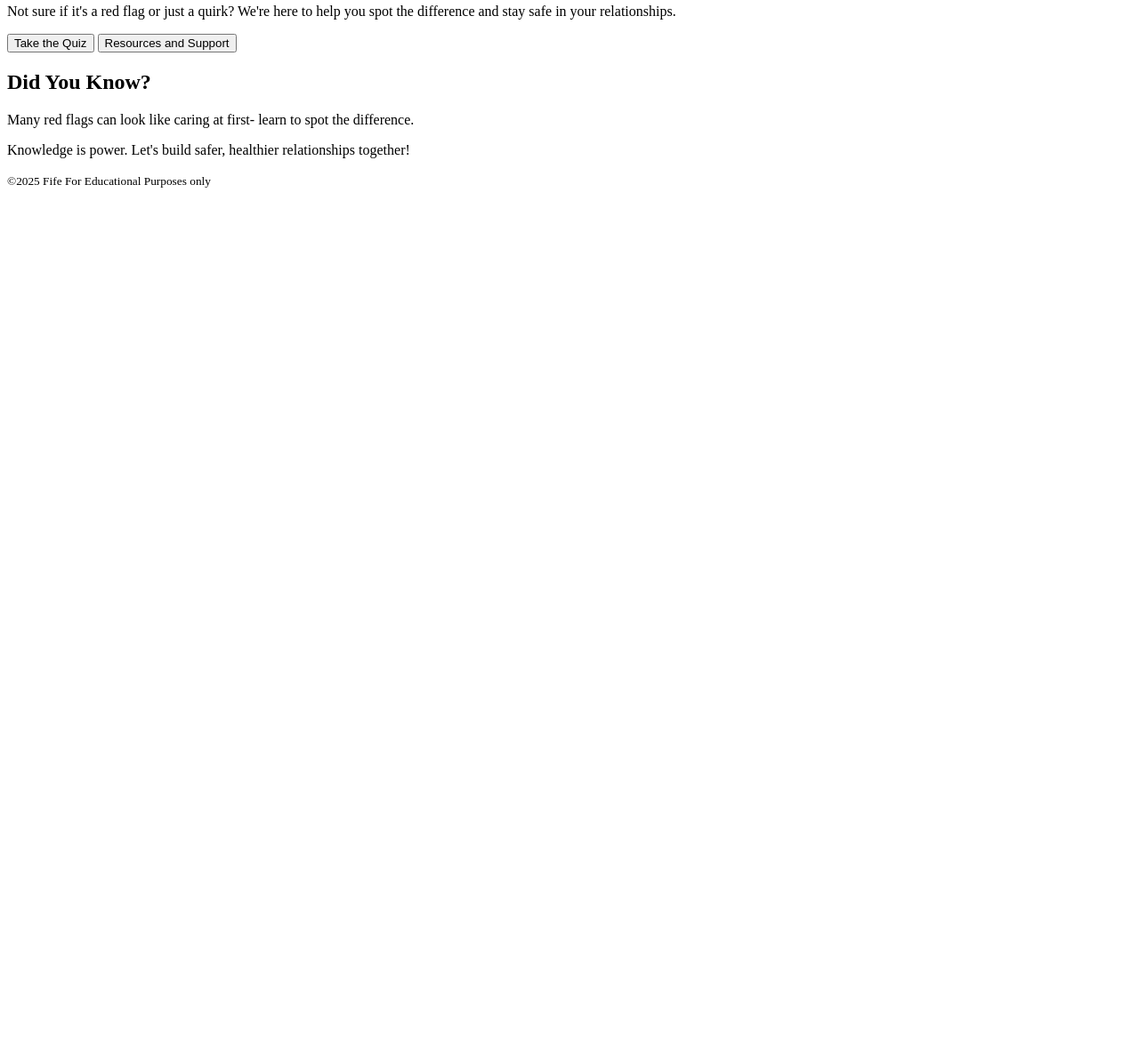
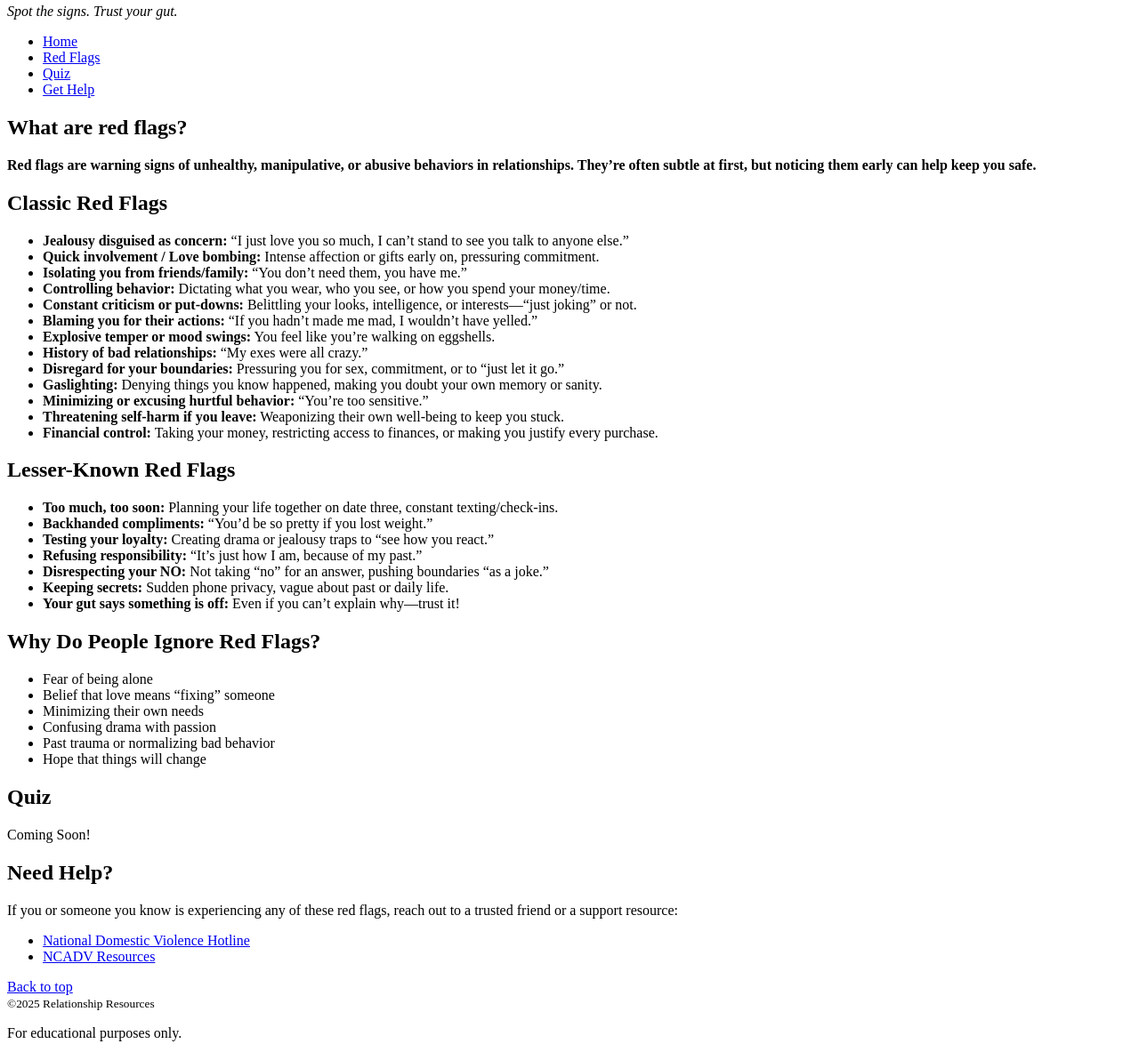
Before and after one commit to Fifenashia/red-flag-checker, a plain HTML site: page index.html in a window 1280 px wide. Shown: the part 76-1250 px from the top of the page at 89% size. Before the commit the page ends 800 px from the top, so only its background shows below. Drawn offline with Linux system fonts and the light colour scheme.

Commit message:
add section IDs and update nav links

```diff
--- a/index.html
+++ b/index.html
@@ -8,27 +8,89 @@
 <body>
     <header>
         <h1> Red Flag Checker</h1>
+            <p><em>Spot the signs. Trust your gut.</em></p>
+    <nav>
+        <ul>
+            <li><a href="index.html">Home</a></li>
+            <li><a href="#classic-red-flags">Red Flags</a></li>
+            <li><a href="#quiz">Quiz</a></li>
+            <li><a href="#resources">Get Help</a></li>
+        </ul>
+    </nav>
         </header>
+
     <main>
         <section>
-        <p> Not sure if it's a red flag or just a quirk? We're here to help you spot the difference and stay safe in your relationships.</p>
-<button> Take the Quiz</button>
-<button> Resources and Support</button>
-</section>
-<section>
-    <h2> Did You Know?</h2>
+        <h2>What are red flags?</h2>
         <p>
-        Many red flags can look like caring at first- learn to spot the difference.
+            <strong>Red flags are warning signs of unhealthy, manipulative, or abusive behaviors in relationships. They’re often subtle at first, but noticing them early can help keep you safe.</strong>
         </p>
     </section>
-<section>
-    <p> Knowledge is power. Let's build safer, healthier relationships together!
 
-    </p>
+    <section id="classic-red-flags">
+        <h2>Classic Red Flags</h2>
+    <ul>
+        <li><strong>Jealousy disguised as concern:</strong> “I just love you so much, I can’t stand to see you talk to anyone else.”</li>
+        <li><strong>Quick involvement / Love bombing:</strong> Intense affection or gifts early on, pressuring commitment.</li>
+        <li><strong>Isolating you from friends/family:</strong> “You don’t need them, you have me.”</li>
+        <li><strong>Controlling behavior:</strong> Dictating what you wear, who you see, or how you spend your money/time.</li>
+        <li><strong>Constant criticism or put-downs:</strong> Belittling your looks, intelligence, or interests—“just joking” or not.</li>
+        <li><strong>Blaming you for their actions:</strong> “If you hadn’t made me mad, I wouldn’t have yelled.”</li>
+        <li><strong>Explosive temper or mood swings:</strong> You feel like you’re walking on eggshells.</li>
+        <li><strong>History of bad relationships:</strong> “My exes were all crazy.”</li>
+        <li><strong>Disregard for your boundaries:</strong> Pressuring you for sex, commitment, or to “just let it go.”</li>
+        <li><strong>Gaslighting:</strong> Denying things you know happened, making you doubt your own memory or sanity.</li>
+        <li><strong>Minimizing or excusing hurtful behavior:</strong> “You’re too sensitive.”</li>
+        <li><strong>Threatening self-harm if you leave:</strong> Weaponizing their own well-being to keep you stuck.</li>
+        <li><strong>Financial control:</strong> Taking your money, restricting access to finances, or making you justify every purchase.</li>
+      </ul>
+      </section>
+
+      <section id="lesser-known-red-flags">
+      <h2>Lesser-Known Red Flags</h2>
+      <ul>
+        <li><strong>Too much, too soon:</strong> Planning your life together on date three, constant texting/check-ins.</li>
+        <li><strong>Backhanded compliments:</strong> “You’d be so pretty if you lost weight.”</li>
+        <li><strong>Testing your loyalty:</strong> Creating drama or jealousy traps to “see how you react.”</li>
+        <li><strong>Refusing responsibility:</strong> “It’s just how I am, because of my past.”</li>
+        <li><strong>Disrespecting your NO:</strong> Not taking “no” for an answer, pushing boundaries “as a joke.”</li>
+        <li><strong>Keeping secrets:</strong> Sudden phone privacy, vague about past or daily life.</li>
+        <li><strong>Your gut says something is off:</strong> Even if you can’t explain why—trust it!</li>
+      </ul>
+    </section>
+
+    <section id="why-do-people-ignore-red-flags">
+      <h2>Why Do People Ignore Red Flags?</h2>
+      <ul>
+        <li>Fear of being alone</li>
+        <li>Belief that love means “fixing” someone</li>
+        <li>Minimizing their own needs</li>
+        <li>Confusing drama with passion</li>
+        <li>Past trauma or normalizing bad behavior</li>
+        <li>Hope that things will change</li>
+      </ul>
+    </section>
+
+    <section id="quiz">
+    <h2>Quiz</h2>
+    <p> Coming Soon!</p>
+  </section>
+
+    <section id="resources">
+      <h2>Need Help?</h2>
+      <p>If you or someone you know is experiencing any of these red flags, reach out to a trusted friend or a support resource:</p>
+      <ul>
+        <li><a href="https://www.thehotline.org/" target="_blank" rel="noopener">National Domestic Violence Hotline</a></li>
+        <li><a href="https://ncadv.org/resources" target="_blank" rel="noopener">NCADV Resources</a></li>
+      </ul>
     </section>
     </main>
+
 <footer>
-        <small>&copy;2025 Fife For Educational Purposes only </small>
+    <a href="#">Back to top</a>
+    <br>
+    <small>&copy;2025 Relationship Resources</small>
+    <p>For educational purposes only.</p>
 </footer>
 </body>
 </html>
```
Lines whose indentation alone changed are shown as unchanged.
